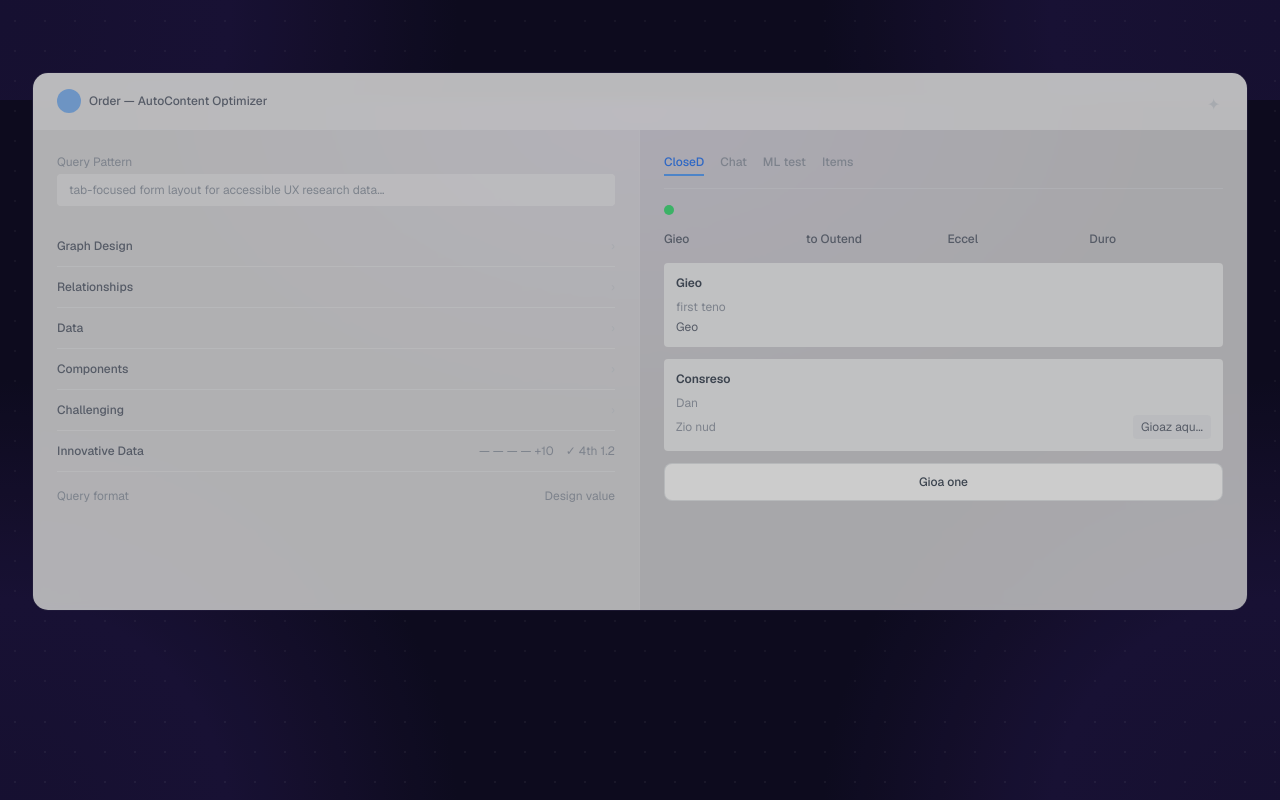
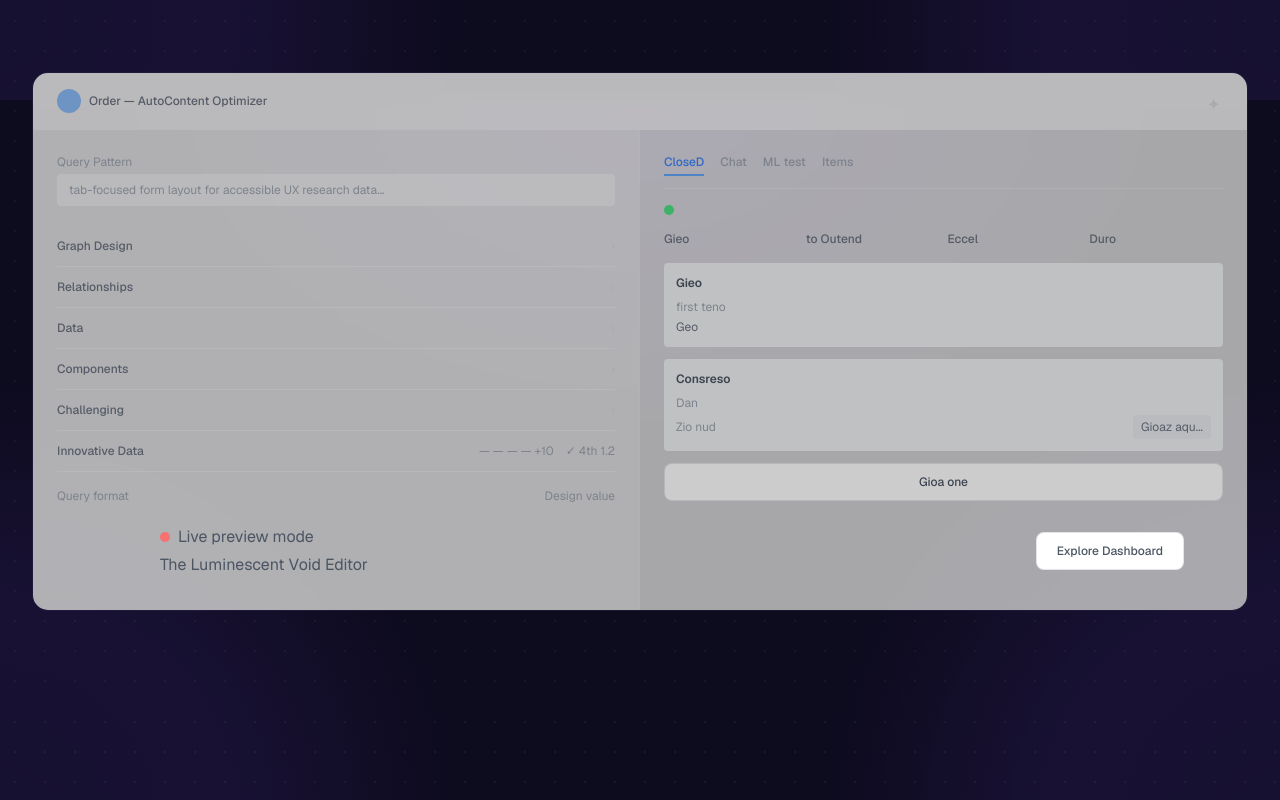
Before and after one commit to Poovarasan-A/aaruthra-tech, a Next.js app: page / in a window 1280 px wide. Shown: the part 1500-2300 px from the top of the page. Built offline with nearby package versions, Linux system fonts and the light colour scheme.

Commit message:
preview added

```diff
--- a/components/AppPreview.tsx
+++ b/components/AppPreview.tsx
@@ -4,13 +4,17 @@ export default function AppPreview() {
       <div className="dot-grid absolute inset-0 pointer-events-none opacity-60" />
       <div className="relative z-10 max-w-[1400px] mx-auto px-8">
         {/* Blurred app mockup */}
-        <div className="rounded-2xl border border-craftify-border/50 overflow-hidden bg-white/5 backdrop-blur-sm"
-          style={{ filter: "blur(0.5px) brightness(0.8)" }}>
+        <div
+          className="rounded-2xl border border-craftify-border/50 overflow-hidden bg-white/5 backdrop-blur-sm"
+          style={{ filter: "blur(0.5px) brightness(0.8)" }}
+        >
           {/* App bar */}
           <div className="flex items-center gap-4 px-6 py-4 border-b border-gray-200/20 bg-white/90">
             <div className="flex items-center gap-2">
               <div className="w-6 h-6 rounded-full bg-blue-400 opacity-70" />
-              <span className="text-gray-500 text-xs font-medium">Order — AutoContent Optimizer</span>
+              <span className="text-gray-500 text-xs font-medium">
+                Order — AutoContent Optimizer
+              </span>
             </div>
             <div className="ml-auto w-4 h-4 text-gray-300">✦</div>
           </div>
@@ -20,14 +24,29 @@ export default function AppPreview() {
             <div className="w-1/2 border-r border-gray-200/20 p-6 bg-white/85">
               <div className="mb-5">
                 <div className="text-xs text-gray-400 mb-1">Query Pattern</div>
-                <div className="bg-gray-100/60 rounded px-3 py-2 text-xs text-gray-400">tab-focused form layout for accessible UX research data...</div>
+                <div className="bg-gray-100/60 rounded px-3 py-2 text-xs text-gray-400">
+                  tab-focused form layout for accessible UX research data...
+                </div>
               </div>
-              {["Graph Design","Relationships","Data","Components","Challenging","Innovative Data"].map((item, i) => (
-                <div key={item} className="flex items-center justify-between py-3 border-b border-gray-100/40">
-                  <span className="text-xs text-gray-500 font-medium">{item}</span>
+              {[
+                "Graph Design",
+                "Relationships",
+                "Data",
+                "Components",
+                "Challenging",
+                "Innovative Data",
+              ].map((item, i) => (
+                <div
+                  key={item}
+                  className="flex items-center justify-between py-3 border-b border-gray-100/40"
+                >
+                  <span className="text-xs text-gray-500 font-medium">
+                    {item}
+                  </span>
                   {i === 5 ? (
                     <div className="flex gap-3 text-xs text-gray-400">
-                      <span>— — — — +10</span><span>✓ 4th 1.2</span>
+                      <span>— — — — +10</span>
+                      <span>✓ 4th 1.2</span>
                     </div>
                   ) : (
                     <span className="text-gray-300 text-xs">›</span>
@@ -35,34 +54,52 @@ export default function AppPreview() {
                 </div>
               ))}
               <div className="flex justify-between pt-4 text-xs text-gray-400">
-                <span>Query format</span><span>Design value</span>
+                <span>Query format</span>
+                <span>Design value</span>
               </div>
             </div>
 
             {/* Right panel */}
             <div className="w-1/2 p-6 bg-white/80">
               <div className="flex gap-4 mb-4 text-xs font-medium border-b border-gray-200/50 pb-3">
-                {["CloseD","Chat","ML test","Items"].map((t, i) => (
-                  <span key={t} className={i === 0 ? "text-blue-500 border-b-2 border-blue-400 pb-1" : "text-gray-400"}>{t}</span>
+                {["CloseD", "Chat", "ML test", "Items"].map((t, i) => (
+                  <span
+                    key={t}
+                    className={
+                      i === 0
+                        ? "text-blue-500 border-b-2 border-blue-400 pb-1"
+                        : "text-gray-400"
+                    }
+                  >
+                    {t}
+                  </span>
                 ))}
               </div>
               <div className="w-2.5 h-2.5 rounded-full bg-green-400 mb-4" />
               <div className="grid grid-cols-4 gap-2 mb-4 text-xs text-gray-500 font-medium">
-                {["Gieo","to Outend","Eccel","Duro"].map(h => <span key={h}>{h}</span>)}
+                {["Gieo", "to Outend", "Eccel", "Duro"].map((h) => (
+                  <span key={h}>{h}</span>
+                ))}
               </div>
               {/* Rows */}
               <div className="space-y-3">
                 <div className="bg-gray-50/80 rounded p-3">
-                  <div className="text-xs font-semibold text-gray-600 mb-2">Gieo</div>
+                  <div className="text-xs font-semibold text-gray-600 mb-2">
+                    Gieo
+                  </div>
                   <div className="text-xs text-gray-400 mb-1">first teno</div>
                   <div className="text-xs text-gray-500">Geo</div>
                 </div>
                 <div className="bg-gray-50/80 rounded p-3">
-                  <div className="text-xs font-semibold text-gray-600 mb-2">Consreso</div>
+                  <div className="text-xs font-semibold text-gray-600 mb-2">
+                    Consreso
+                  </div>
                   <div className="text-xs text-gray-400 mb-1">Dan</div>
                   <div className="flex items-center justify-between">
                     <span className="text-xs text-gray-400">Zio nud</span>
-                    <div className="bg-gray-200/60 rounded px-2 py-1 text-xs text-gray-500">Gioaz aqu...</div>
+                    <div className="bg-gray-200/60 rounded px-2 py-1 text-xs text-gray-500">
+                      Gioaz aqu...
+                    </div>
                   </div>
                 </div>
                 <button className="w-full bg-white border border-gray-300/60 rounded-lg py-2.5 text-xs font-medium text-gray-600">
@@ -72,6 +109,21 @@ export default function AppPreview() {
             </div>
           </div>
         </div>
+        <div className="z-40  w-full flex items-center justify-center  absolute bottom-5 h-20">
+          <div className="flex flex-row w-4/5 items-center justify-between ">
+            <div className="flex flex-col gap-1 text-gray-600">
+              <div className="flex flex-row gap-2 justify-start items-center">
+                {" "}
+                <div className="w-2.5 h-2.5 rounded-full bg-red-400 " />
+                <h1>Live preview mode</h1>
+              </div>
+              <h1>The Luminescent Void Editor</h1>
+            </div>
+            <button className=" bg-white border px-5 border-gray-300/60 hover:border-0 hover:text-white hover:bg-craftify-purpleLt rounded-lg py-2.5 text-xs font-medium text-gray-600">
+              Explore Dashboard
+            </button>
+          </div>
+        </div>
       </div>
     </section>
   );
```
